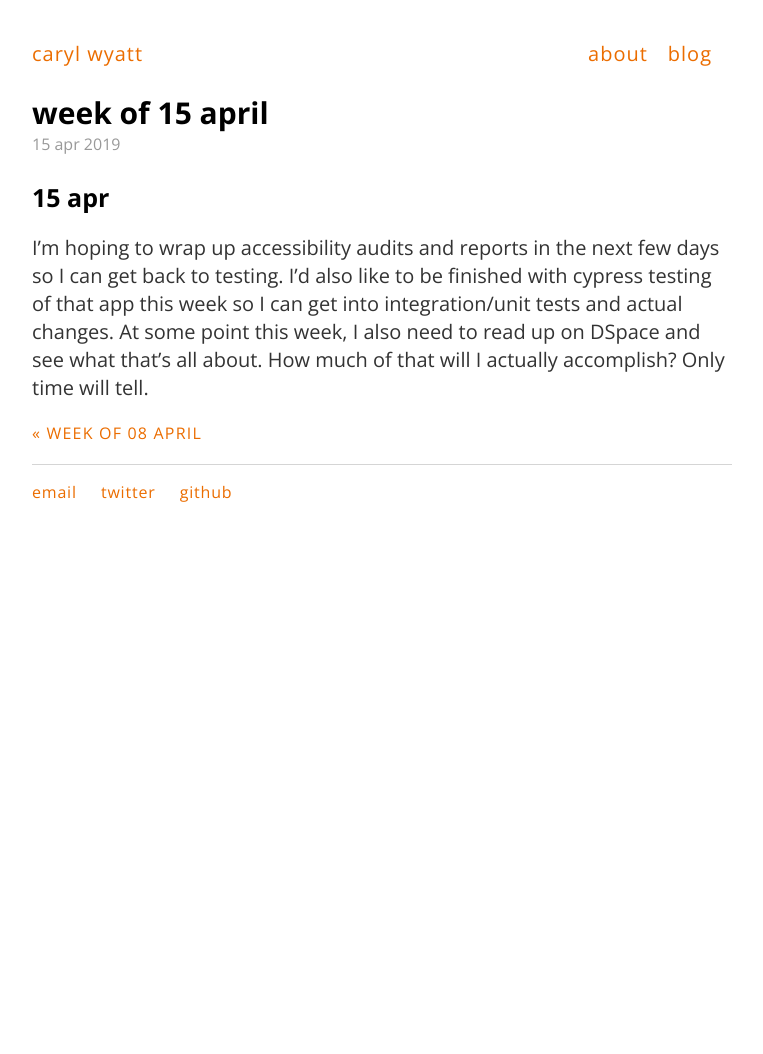
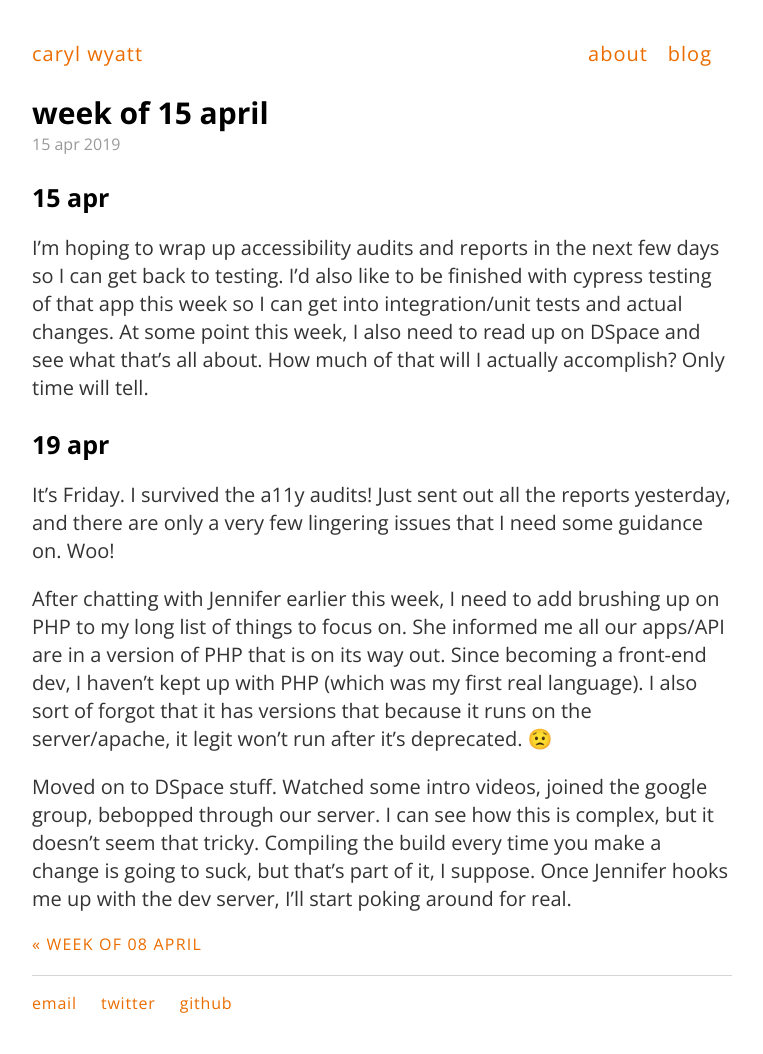
Before and after one commit to carylwyatt/carylwyatt.github.io, a Jekyll site: the page built from _posts/2019-04-15-week-of-15-apr.md, in a window 1280 px wide. Shown: the whole page, without its empty margins (258-1021 px from the left). Built offline with Jekyll 4.4.1, drawn with Linux system fonts in a browser that asks for light colours; emoji names are drawn with the system emoji font; before the commit the page ends 900 px from its top, so only the background shows below that.

Commit message:
fridayyy :+1:

```diff
--- a/_posts/2019-04-15-week-of-15-apr.md
+++ b/_posts/2019-04-15-week-of-15-apr.md
@@ -7,3 +7,11 @@ date: 2019-04-15
 ### 15 apr
 
 I'm hoping to wrap up accessibility audits and reports in the next few days so I can get back to testing. I'd also like to be finished with cypress testing of that app this week so I can get into integration/unit tests and actual changes. At some point this week, I also need to read up on DSpace and see what that's all about. How much of that will I actually accomplish? Only time will tell.
+
+### 19 apr
+
+It's Friday. I survived the a11y audits! Just sent out all the reports yesterday, and there are only a very few lingering issues that I need some guidance on. Woo!
+
+After chatting with Jennifer earlier this week, I need to add brushing up on PHP to my long list of things to focus on. She informed me all our apps/API are in a version of PHP that is on its way out. Since becoming a front-end dev, I haven't kept up with PHP (which was my first real language). I also sort of forgot that it has versions that because it runs on the server/apache, it legit won't run after it's deprecated. :worried:
+
+Moved on to DSpace stuff. Watched some intro videos, joined the google group, bebopped through our server. I can see how this is complex, but it doesn't seem that tricky. Compiling the build every time you make a change is going to suck, but that's part of it, I suppose. Once Jennifer hooks me up with the dev server, I'll start poking around for real.
```
